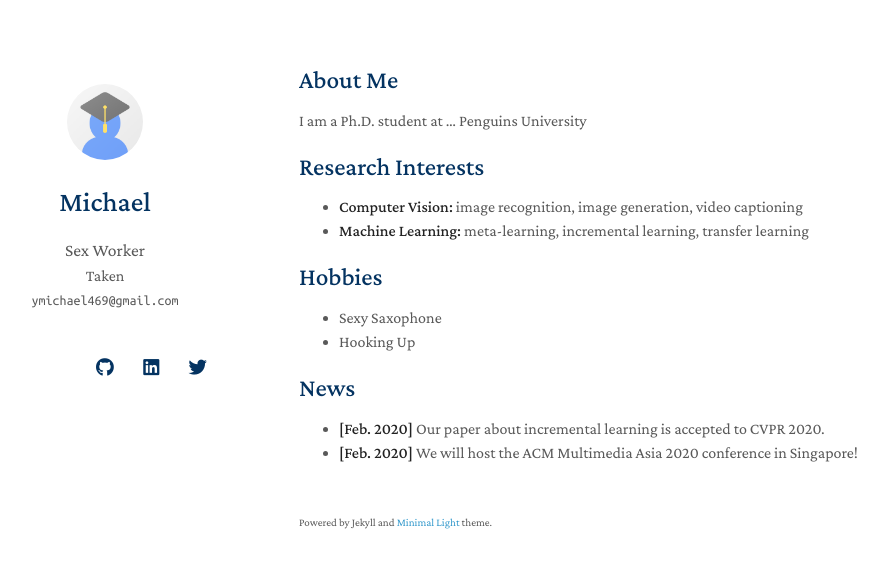
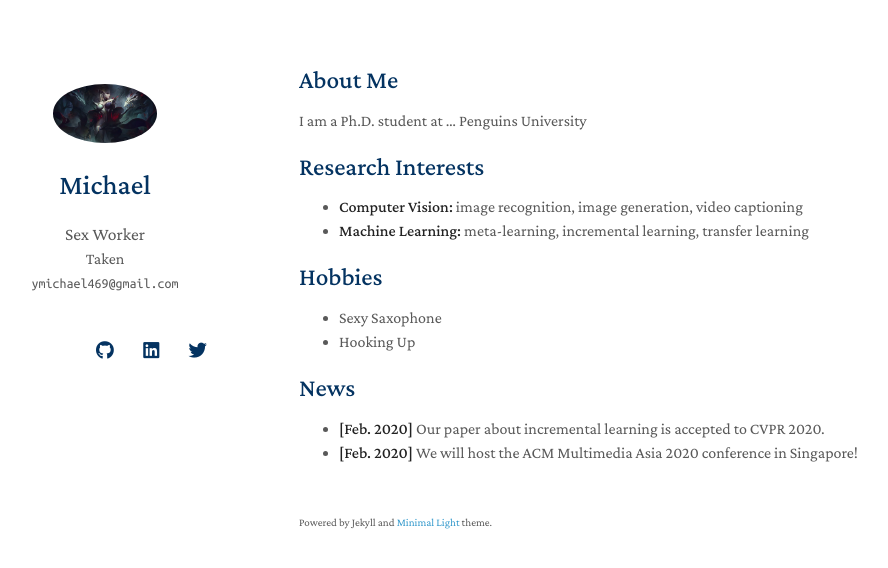
Before and after one commit to MichaelYang469/website2, a Jekyll site: the page built from index.md, in a window 1280 px wide. Shown: the top 568 px of the page, without its empty margins (171-1059 px from the left). Built offline with Jekyll 4.4.1, drawn with Linux system fonts in a browser that asks for light colours; nearby versions of some CDN libraries; a style sheet for code colours, icons or effects is not loaded; our own code applies the rules of GitHub Pages for plain Markdown files.

Commit message:
Update _config.yml

```diff
--- a/_config.yml
+++ b/_config.yml
@@ -20,7 +20,7 @@
 
 # Images (e.g., your profile picture and your website's favicon)
 # "favicon" and "favicon_dark" are used for the light and dark modes, respectively.
-avatar: ./assets/img/avatar.png
+avatar: ./assets/img/covenevelynn.png
 favicon: ./assets/img/favicon.png
 favicon_dark: ./assets/img/favicon-dark.png
 
```
